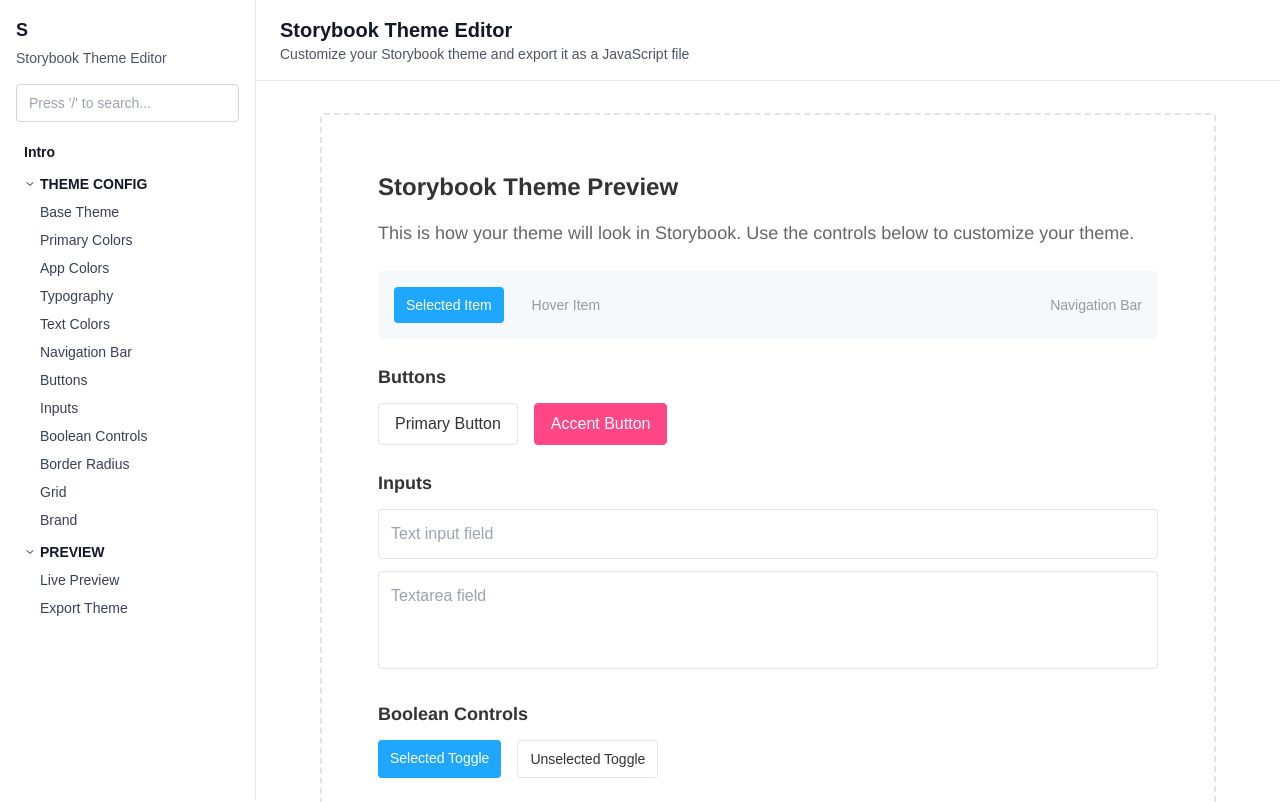
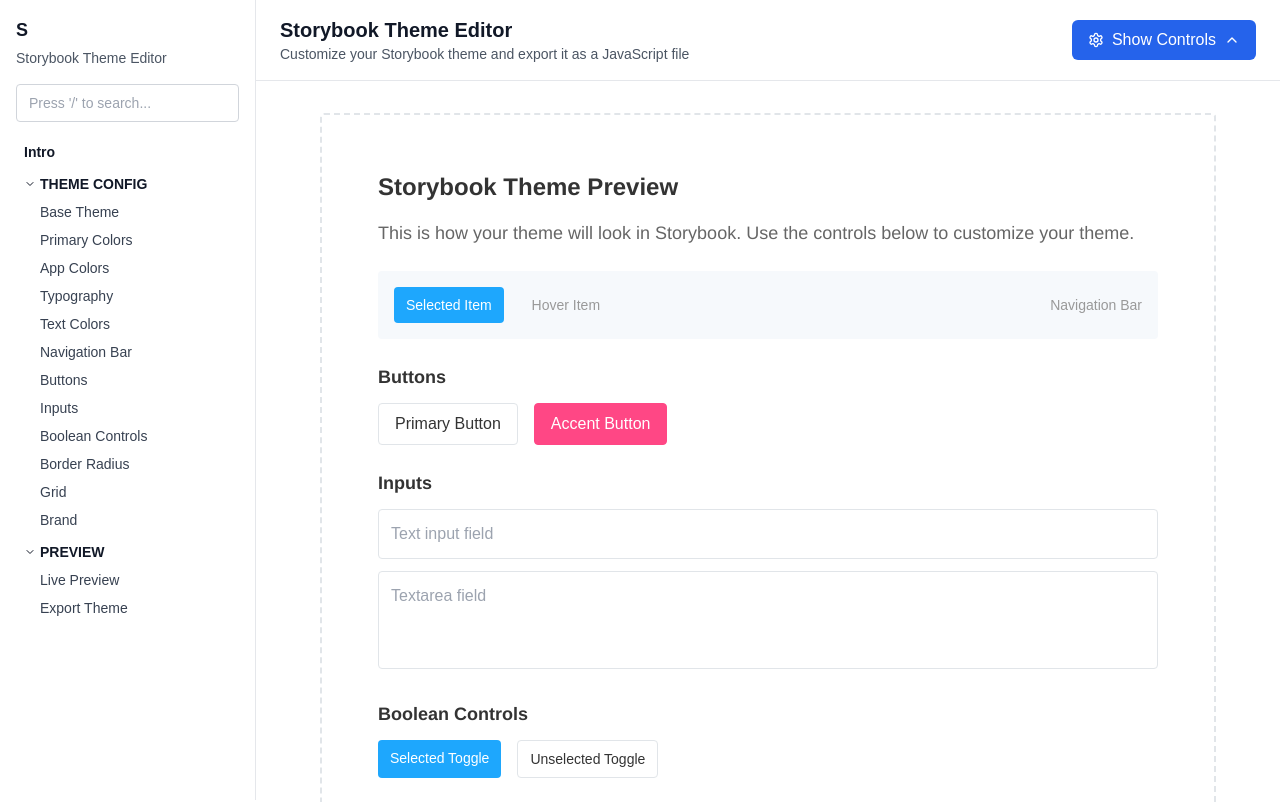
Before and after one commit to spjpgrd/storybook-theme-editor, a Next.js app: page / in a window 1280 px wide. Shown: the top 802 px of the page. Built offline with nearby package versions, Linux system fonts and the light colour scheme.

Commit message:
Basic toggle

```diff
--- a/components/ThemeEditor.tsx
+++ b/components/ThemeEditor.tsx
@@ -7,12 +7,13 @@
 import TextInput from './TextInput';
 import BaseSelector from './BaseSelector';
 import StorybookSidebar from './StorybookSidebar';
-import { Download, RotateCcw, Sun, Moon, Eye, Code } from 'lucide-react';
+import { Download, RotateCcw, Sun, Moon, Eye, Code, ChevronUp, ChevronDown, Settings } from 'lucide-react';
 
 export default function ThemeEditor() {
   const [theme, setTheme] = useState<StorybookTheme>(defaultLightTheme);
   const [showCode, setShowCode] = useState(false);
   const [activeTab, setActiveTab] = useState<'controls' | 'actions'>('controls');
+  const [isDrawerOpen, setIsDrawerOpen] = useState(false);
 
   const updateTheme = (updates: Partial<StorybookTheme>) => {
     setTheme(prev => ({ ...prev, ...updates }));
@@ -76,7 +77,7 @@
       <StorybookSidebar />
 
       {/* Main Content */}
-      <div className="flex-1 flex flex-col">
+      <div className="flex-1 flex flex-col relative">
         {/* Header */}
         <div className="bg-white border-b border-gray-200 px-6 py-4">
           <div className="flex items-center justify-between">
@@ -84,11 +85,21 @@
               <h1 className="text-xl font-semibold text-gray-900">Storybook Theme Editor</h1>
               <p className="text-sm text-gray-600">Customize your Storybook theme and export it as a JavaScript file</p>
             </div>
+
+            {/* Toggle Drawer Button */}
+            <button
+              onClick={() => setIsDrawerOpen(!isDrawerOpen)}
+              className="flex items-center px-4 py-2 bg-blue-600 hover:bg-blue-700 text-white rounded-md transition-colors"
+            >
+              <Settings className="w-4 h-4 mr-2" />
+              {isDrawerOpen ? 'Hide' : 'Show'} Controls
+              {isDrawerOpen ? <ChevronDown className="w-4 h-4 ml-2" /> : <ChevronUp className="w-4 h-4 ml-2" />}
+            </button>
           </div>
         </div>
 
         {/* Canvas Area - Live Preview */}
-        <div className="flex-1 bg-white p-8">
+        <div className={`flex-1 bg-white p-8 transition-all duration-300 ${isDrawerOpen ? 'pb-96' : ''}`}>
           <div className="max-w-4xl mx-auto">
             <div
               className="p-8 rounded-lg border-2 border-dashed min-h-[400px]"
@@ -294,8 +305,9 @@
           </div>
         </div>
 
-        {/* Bottom Controls Drawer */}
-        <div className="bg-white border-t border-gray-200">
+        {/* Bottom Controls Drawer - Sticky */}
+        {isDrawerOpen && (
+          <div className="fixed bottom-0 left-0 right-0 bg-white border-t border-gray-200 shadow-lg z-50">
             {/* Tabs */}
             <div className="flex border-b border-gray-200">
               <button
@@ -639,6 +651,7 @@
               )}
             </div>
           </div>
+        )}
       </div>
     </div>
   );
```
Lines whose indentation alone changed are shown as unchanged.
